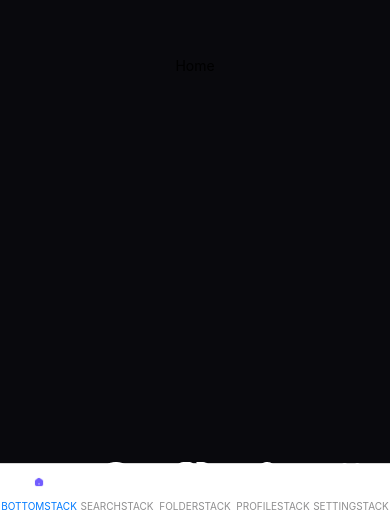
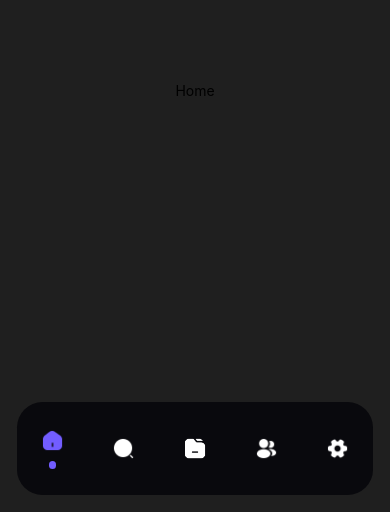
Before and after one commit to shoaiburrehman/design-test-rn, a React Native app: screen / in a window 390 px wide. Shown: the part 332-844 px from the top of the page. Built offline with nearby package versions, Linux system fonts and the light colour scheme.

Commit message:
bottom tab implemented

```diff
--- a/App.tsx
+++ b/App.tsx
@@ -6,22 +6,17 @@
  */
 import 'react-native-gesture-handler';
 import React from 'react';
-import {
-  StatusBar,
-  StyleSheet,
-  View,
-} from 'react-native';
+import {StatusBar, StyleSheet, View} from 'react-native';
 import Navigation from './src/navigations';
-import { Colors } from './src/themes/Colors';
+import {Colors} from './src/themes/Colors';
 
 function App() {
-
   return (
     <View style={styles.container}>
       <StatusBar
         translucent={true}
         backgroundColor="transparent"
-        barStyle="dark-content"
+        barStyle="light-content"
       />
       <Navigation />
     </View>
@@ -31,7 +26,7 @@ function App() {
 const styles = StyleSheet.create({
   container: {
     flex: 1,
-    backgroundColor: Colors.BLACK
+    backgroundColor: Colors.BG_COLOR,
   },
 });
 
--- a/src/navigations/BottomTabNavigator/index.tsx
+++ b/src/navigations/BottomTabNavigator/index.tsx
@@ -1,53 +1,43 @@
 import React from 'react';
-import { createBottomTabNavigator } from '@react-navigation/bottom-tabs';
-import { tabIcons } from '../../assets';
-import { Image } from 'react-native';
-import { vh } from '../../themes/units';
+import {createBottomTabNavigator} from '@react-navigation/bottom-tabs';
+import {tabIcons} from '../../assets';
+import {Image, View} from 'react-native';
+import {vh} from '../../themes/units';
 import NavigationRoutes from '../NavigationRoutes';
-import { Colors } from '../../themes/Colors';
+import {Colors} from '../../themes/Colors';
 import HomeNavigator from '../HomeStack';
-import { Fonts } from '../../themes';
+import styles from '../styles';
 
 const Tab = createBottomTabNavigator();
 
 const BottomTabNavigator = (props: any) => {
-
-    const tabOptions = {
-        headerShown: false,
-        activeTintColor: Colors.BLACK,
-        tabBarHideOnKeyboard: true,
-        tabBarColor: Colors.BLACK,
-        style: {
-            borderTopColor:  "transparent",
-            shadowColor: Colors.BLACK,
-            shadowOffset: {
-                width: 0,
-                height: 35,
-            },
-            shadowOpacity: 1,
-            shadowRadius: 15,
-            elevation: 30,
-
-            height: vh * 13,
-            backgroundColor: Colors.BLACK,
-            paddingBottom: 6,
-        },
-    };
-
   return (
     <Tab.Navigator
-            initialRouteName={NavigationRoutes.BOTTOMSTACK}
-            screenOptions={tabOptions}
-        >
+      initialRouteName={NavigationRoutes.HOMESTACK}
+      screenOptions={{
+        tabBarShowLabel: false,
+        headerShown: false,
+        tabBarStyle: {
+          position: 'absolute',
+          borderTopWidth: 0,
+          backgroundColor: Colors.BLACK,
+          height: vh * 11,
+          margin: vh * 2,
+          borderRadius: vh * 3,
+        },
+      }}>
       <Tab.Screen
-            name={NavigationRoutes.BOTTOMSTACK}
+        name={NavigationRoutes.HOMESTACK}
         component={HomeNavigator}
         options={{
-                tabBarIcon: ({ focused }) => (
+          tabBarIcon: ({focused}) => (
+            <>
               <Image
                 source={focused ? tabIcons.homeActive : tabIcons.homeInactive}
-                        style={{width: 10,height: 10}}
+                style={styles.bottomTabIcon}
               />
+              {focused && <View style={styles.bottomTabCircle} />}
+            </>
           ),
         }}
       />
@@ -55,10 +45,19 @@ const BottomTabNavigator = (props: any) => {
         name={NavigationRoutes.SEARCHSTACK}
         component={HomeNavigator}
         options={{
-                tabBarIcon: ({ focused }) => (
+          tabBarIcon: ({focused}) => (
+            <>
               <Image
-                        source={focused ? tabIcons.searchInactive : tabIcons.searchInactive}
+                source={
+                  focused ? tabIcons.searchInactive : tabIcons.searchInactive
+                }
+                style={[
+                  styles.bottomTabIcon,
+                  focused && {tintColor: Colors.TAB_COLOR},
+                ]}
               />
+              {focused && <View style={styles.bottomTabCircle} />}
+            </>
           ),
         }}
       />
@@ -66,10 +65,19 @@ const BottomTabNavigator = (props: any) => {
         name={NavigationRoutes.FOLDERSTACK}
         component={HomeNavigator}
         options={{
-                tabBarIcon: ({ focused }) => (
+          tabBarIcon: ({focused}) => (
+            <>
               <Image
-                        source={focused ? tabIcons.folderInactive : tabIcons.folderInactive}
+                source={
+                  focused ? tabIcons.folderInactive : tabIcons.folderInactive
+                }
+                style={[
+                  styles.bottomTabIcon,
+                  focused && {tintColor: Colors.TAB_COLOR},
+                ]}
               />
+              {focused && <View style={styles.bottomTabCircle} />}
+            </>
           ),
         }}
       />
@@ -77,10 +85,16 @@ const BottomTabNavigator = (props: any) => {
         name={NavigationRoutes.PROFILESTACK}
         component={HomeNavigator}
         options={{
-                tabBarIcon: ({ focused }) => (
+          tabBarIcon: ({focused}) => (
+            <>
               <Image
-                        source={focused ? tabIcons.profileActive : tabIcons.profileInactive}
+                source={
+                  focused ? tabIcons.profileActive : tabIcons.profileInactive
+                }
+                style={styles.bottomTabIcon}
               />
+              {focused && <View style={styles.bottomTabCircle} />}
+            </>
           ),
         }}
       />
@@ -88,10 +102,19 @@ const BottomTabNavigator = (props: any) => {
         name={NavigationRoutes.SETTINGSTACK}
         component={HomeNavigator}
         options={{
-                tabBarIcon: ({ focused }) => (
+          tabBarIcon: ({focused}) => (
+            <>
               <Image
-                        source={focused ? tabIcons.settingInactive : tabIcons.settingInactive}
+                source={
+                  focused ? tabIcons.settingInactive : tabIcons.settingInactive
+                }
+                style={[
+                  styles.bottomTabIcon,
+                  focused && {tintColor: Colors.TAB_COLOR},
+                ]}
               />
+              {focused && <View style={styles.bottomTabCircle} />}
+            </>
           ),
         }}
       />
--- a/src/navigations/styles.ts
+++ b/src/navigations/styles.ts
@@ -6,6 +6,17 @@ const styles = StyleSheet.create({
   image: {
     height: vh * 3,
     width: vh * 3,
+  },
+  bottomTabIcon: {
+    width: vw * 6,
+    height: vw * 6,
+  },
+  bottomTabCircle: {
+    width: vw * 2,
+    height: vw * 2,
+    marginTop: vh,
+    borderRadius: vw,
+    backgroundColor: Colors.TAB_COLOR,
   },
 
   logoStyle: {
--- a/src/screens/HomeScreen/styles.ts
+++ b/src/screens/HomeScreen/styles.ts
@@ -1,13 +1,13 @@
 import {StyleSheet} from 'react-native';
-import { Colors } from '../../themes/Colors';
+import {Colors} from '../../themes/Colors';
 
 const styles = StyleSheet.create({
-    container: {
-        flex: 1,
-        backgroundColor: Colors.BLACK,
-        justifyContent: 'center',
-        alignItems: 'center'
-    },
-})
+  container: {
+    flex: 1,
+    backgroundColor: Colors.BG_COLOR,
+    justifyContent: 'center',
+    alignItems: 'center',
+  },
+});
 
 export default styles;
--- a/src/themes/Colors.ts
+++ b/src/themes/Colors.ts
@@ -1,16 +1,17 @@
 export const Colors = {
-  WHITE: "#ffffff",
-  BLACK: "#09090D",
-  WARM_WHITE: "#DBDBDB",
-  BLACK_CIRCLE: "#1B1B1B",
-  BLACK_CIRCLE2: "#2B2B2B",
-  TEXT_LINEAR: ["#F2AC8A, #8386FF, #9B74FF"],
-  PALE_PINK: "#BB62A0",
-  PURPLE_OUT: "#6B32FF",
-  PURPLE_IN: "#8150FF",
-  PENDING_BG: "#FFC9614D",
-  PENDING: "#FFC75C",
-  TAB_COLOR: "#725DFF"
+  WHITE: '#ffffff',
+  BLACK: '#09090D',
+  WARM_WHITE: '#DBDBDB',
+  BLACK_CIRCLE: '#1B1B1B',
+  BLACK_CIRCLE2: '#2B2B2B',
+  TEXT_LINEAR: ['#F2AC8A, #8386FF, #9B74FF'],
+  PALE_PINK: '#BB62A0',
+  PURPLE_OUT: '#6B32FF',
+  PURPLE_IN: '#8150FF',
+  PENDING_BG: '#FFC9614D',
+  PENDING: '#FFC75C',
+  TAB_COLOR: '#725DFF',
+  BG_COLOR: '#1F1F1F',
 };
 
 export const APP_SHADOW = {
```
Lines whose indentation alone changed are shown as unchanged.
